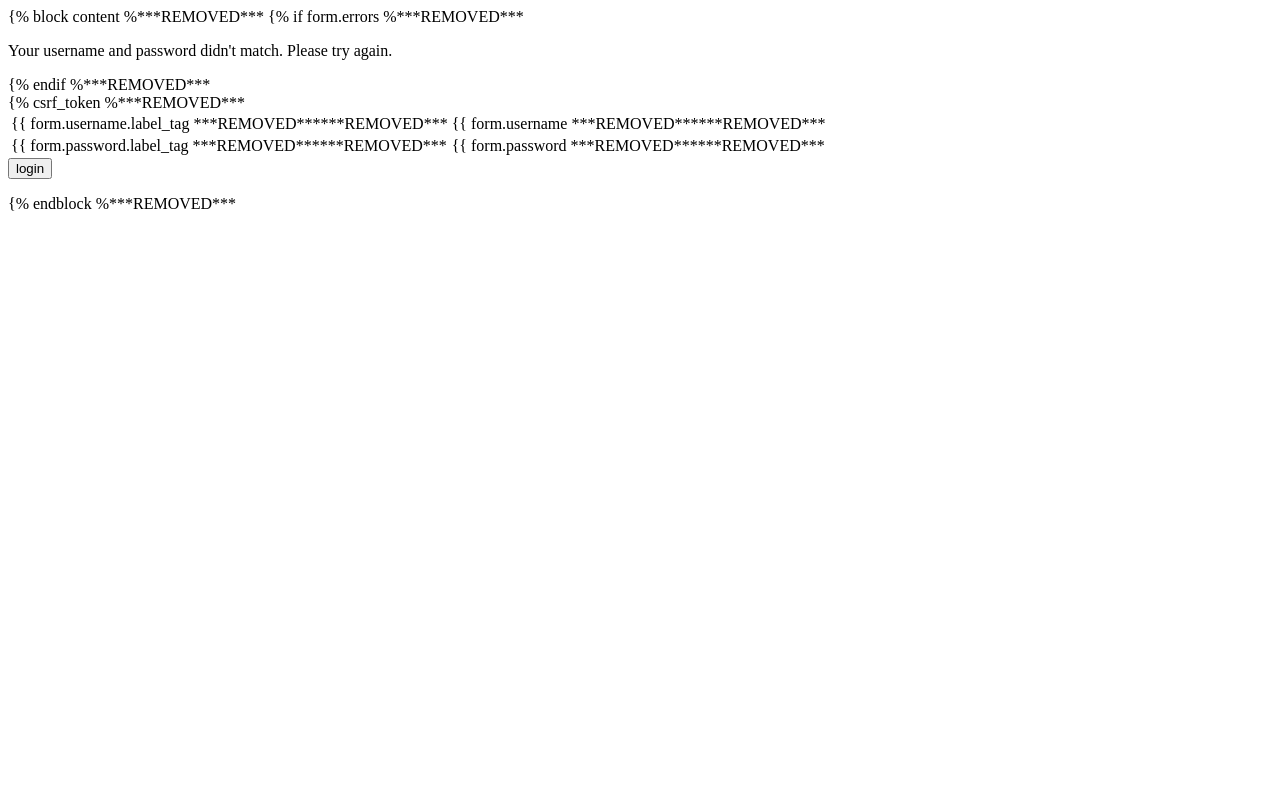
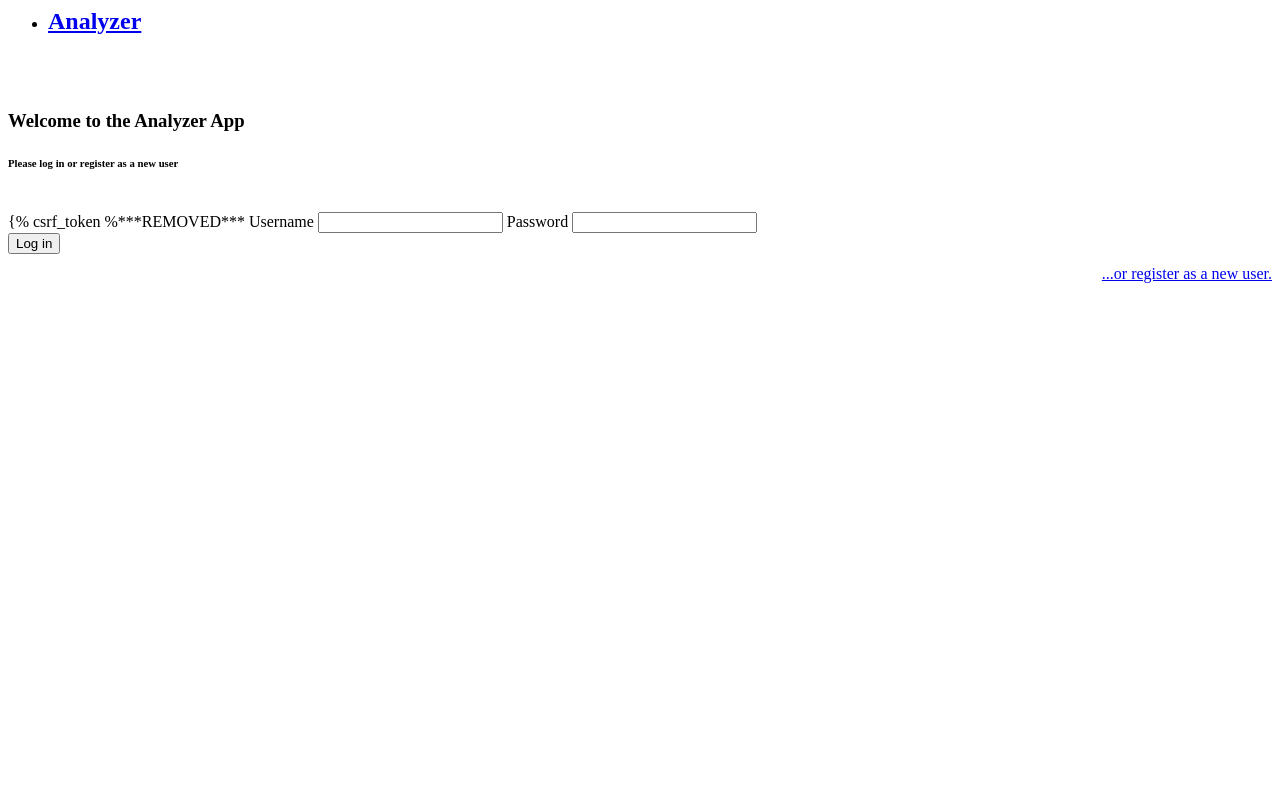
Before and after one commit to juhanaka/analyzer, a Django app: template web/templates/web/login.html in a window 1280 px wide. Run offline with Django 3.2, Linux system fonts and the light colour scheme; the template is opened without the code that fills it, so the values that code supplies are empty; some libraries are stand-ins or nearby versions.

Commit message:
added login, logout, api token retrieval

```diff
--- a/analysis/urls.py
+++ b/analysis/urls.py
@@ -3,6 +3,7 @@
 from analysis import views
 from django.conf.urls import include
 
+#Declare url patterns for the analysis app and direct the incoming requests to correct views.
 urlpatterns = patterns('analysis.views',
     url(r'^linear-regression/$', views.LinearRegression.as_view(***REMOVED***, name='linear_regression'***REMOVED***,
     url(r'^one-sample-ttest/$', views.OneSampleTTest.as_view(***REMOVED***, name='one_sample_ttest'***REMOVED***,
--- a/urls.py
+++ b/urls.py
@@ -6,15 +6,11 @@
 admin.autodiscover(***REMOVED***
 
 urlpatterns = patterns('',
-    # Examples:
-    # url(r'^$', 'analyzer.views.home', name='home'***REMOVED***,
-    # url(r'^blog/', include('blog.urls'***REMOVED******REMOVED***,
-
     url(r'^admin/', include(admin.site.urls***REMOVED******REMOVED***,
     url(r'^api-auth/', include('rest_framework.urls', namespace='rest_framework'***REMOVED******REMOVED***,
     url(r'^api/v0/', include('api.urls', namespace='api'***REMOVED******REMOVED***,
     url(r'^analysis/', include('analysis.urls', namespace='analysis'***REMOVED******REMOVED***,
-    url(r'^web/', include('web.urls', namespace='web'***REMOVED******REMOVED***,
+    url(r'^', include('web.urls', namespace='web'***REMOVED******REMOVED***,
 ***REMOVED***
 
 class UserViewSet(viewsets.ModelViewSet***REMOVED***:
--- a/web/static/web/css/stylesheet.css
+++ b/web/static/web/css/stylesheet.css
@@ -60,3 +60,8 @@
 {
   float: right;
 ***REMOVED***
+
+#token-button-container
+{
+  text-align: center;
+***REMOVED***
--- a/web/templates/web/base.html
+++ b/web/templates/web/base.html
@@ -54,9 +54,9 @@
               <a href="#">User</a>
               <ul class="dropdown">
                 <li><a href="#">Info</a></li>
-                <li><a href="#">Get API key</a></li>
+                <li><a href="#/api-token">Get API token</a></li>
                 <li class="divider"></li>
-                <li><a href="#">Log in</a></li>
+                <li><a href="/logout">Log out</a></li>
               </ul>
             </li>
             <li><a href="#/upload" class="button">Add New Dataset</a></li>
--- a/web/templates/web/login.html
+++ b/web/templates/web/login.html
@@ -1,26 +1,44 @@
+<html>
+  <head>
+    <meta charset="utf-8" />
+    <meta name="viewport" content="width=device-width, initial-scale=1.0" />
+    <title>Analyzer - Login</title>
+    <link rel="stylesheet" href="static/web/css/stylesheet.css" />
+    <link rel="stylesheet" href="static/web/vendor/foundation/css/foundation.css" />
+    <script src="static/web/vendor/foundation/js/modernizr.js"></script>
+    <script type="text/javascript" src="static/web/vendor/underscore/underscore.min.js"></script>
+    <script src="static/web/vendor/foundation/js/jquery.js"></script>
+  </head>
+  <body>
+    <div class="row top-nav">
+      <nav class="top-bar" data-topbar>
+        <ul class="title-area">
+          <li class="name">
+            <h1><a class="top-bar-li" href="#">Analyzer</a></h1>
+          </li>
+        </ul>
+      </nav>
+    </div>
+    <div class="row">
+        <div class="large-4 large-offset-4 columns">
+            <br>
+            <br>
+            <h3>Welcome to the Analyzer App</h3>
+            <h6>Please log in or register as a new user</h6>
+            <br>
+            <form action="login" method="post">
+                {% csrf_token %***REMOVED***
+                <label>Username</label>
+                <input type="text" name="username"/>
+                <label>Password</label>
+                <input type="password" name="password"/>
+                <div>
+                    <input type="submit" value="Log in" class="button"></input>
+                    <a style="position:relative; top:32px; float:right;" href="/register">...or register as a new user.</a>
+                </div>
+            </form>
 
+        </div>
+    </div>
 
-{% block content %***REMOVED***
-
-{% if form.errors %***REMOVED***
-<p>Your username and password didn't match. Please try again.</p>
-{% endif %***REMOVED***
-
-<form method="post" action="{% url 'django.contrib.auth.views.login' %***REMOVED***">
-{% csrf_token %***REMOVED***
-<table>
-<tr>
-    <td>{{ form.username.label_tag ***REMOVED******REMOVED***</td>
-    <td>{{ form.username ***REMOVED******REMOVED***</td>
-</tr>
-<tr>
-    <td>{{ form.password.label_tag ***REMOVED******REMOVED***</td>
-    <td>{{ form.password ***REMOVED******REMOVED***</td>
-</tr>
-</table>
-
-<input type="submit" value="login" />
-<input type="hidden" name="next" value="{{ next ***REMOVED******REMOVED***" />
-</form>
-
-{% endblock %***REMOVED***
+  </body>
--- a/web/urls.py
+++ b/web/urls.py
@@ -3,9 +3,12 @@
 from web import views
 from django.conf.urls import include
 from django.contrib.staticfiles.urls import staticfiles_urlpatterns
+from django.contrib.auth.decorators import login_required
 
 
 urlpatterns = patterns('web.views',
-    url(r'^$', views.Index.as_view(***REMOVED***, name='index'***REMOVED***,
+    url(r'^$', login_required(views.Index.as_view(***REMOVED******REMOVED***, name='index'***REMOVED***,
+    url(r'^login', views.Login.as_view(***REMOVED***, name='login'***REMOVED***,
+    url(r'^logout', views.Logout.as_view(***REMOVED***, name='logout'***REMOVED***,
 ***REMOVED***
 urlpatterns += staticfiles_urlpatterns(***REMOVED***
```
Also changed, not shown: analysis/serializers.py (+7 -9 lines), web/static/web/js/app.js (+3 -5 lines), web/static/web/js/controllers.js (+11 -8 lines), web/static/web/partials/api_token.html (added, +13 -0 lines), web/views.py (+30 -3 lines).
